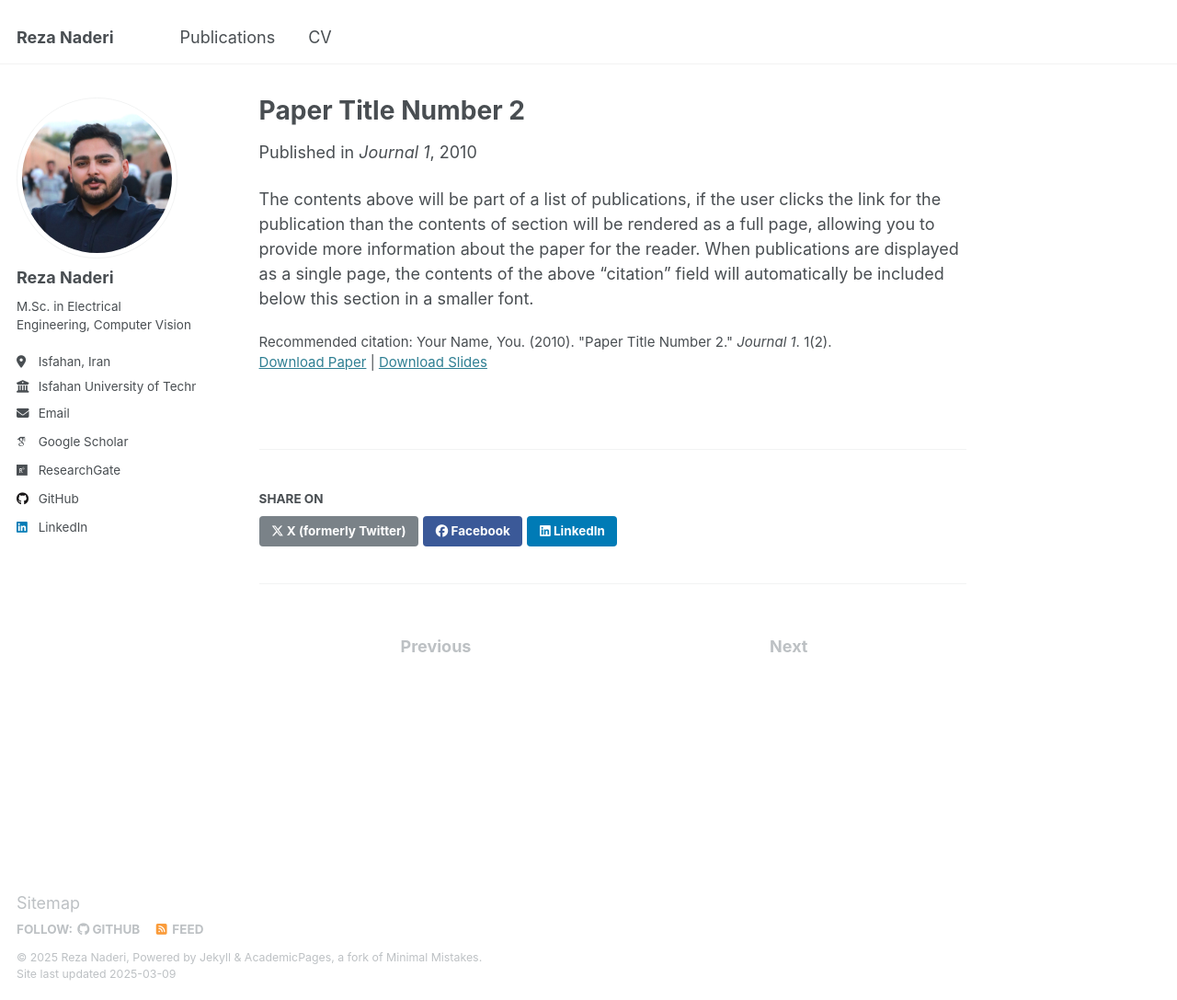
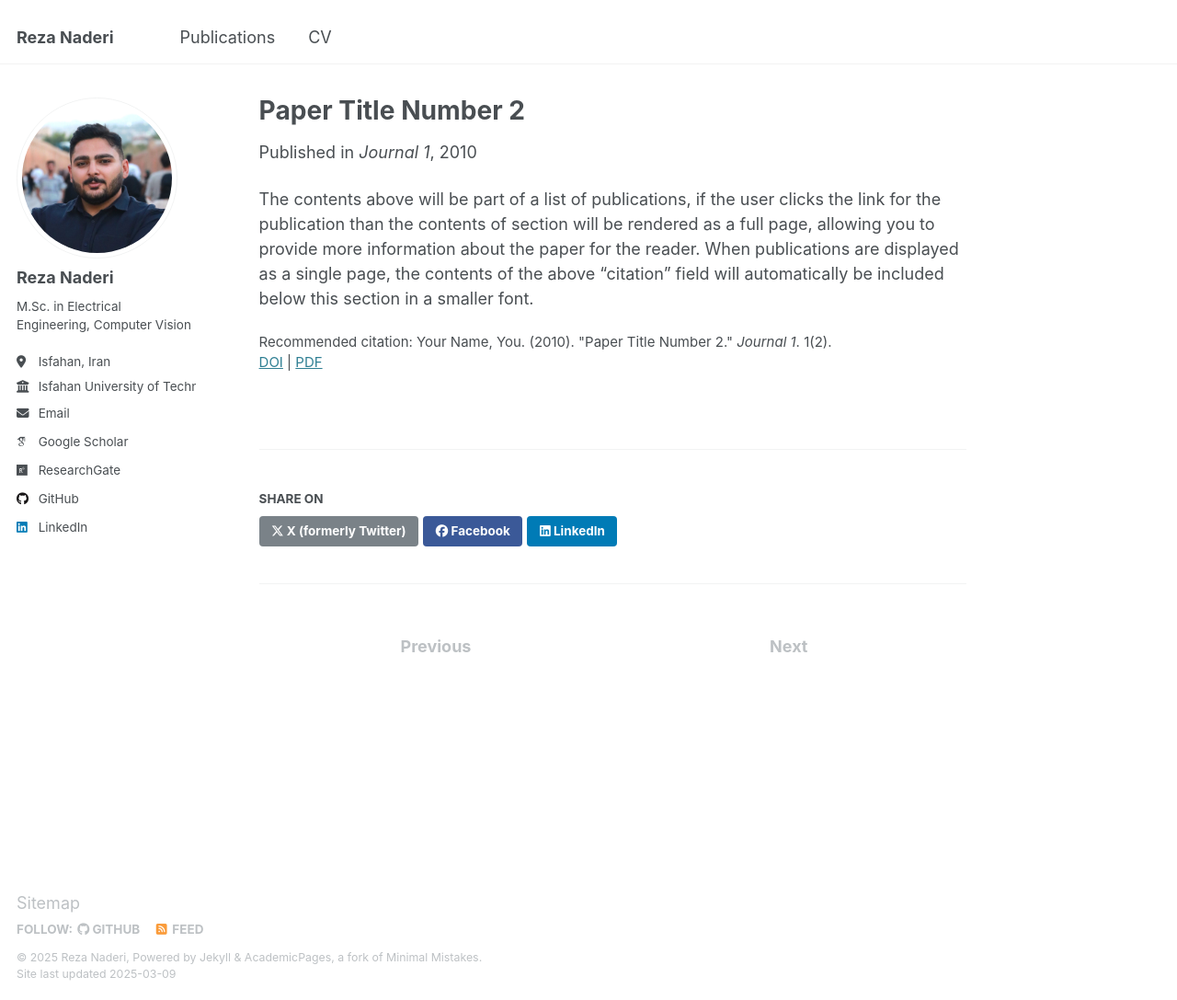
Before and after one commit to mohammadrezanaderi4/mohammadrezanaderi4.github.io, a Jekyll site: the page built from _publications/2010-10-01-paper-title-number-2.md, in a window 1280 px wide and 1087 px high. Shown: the whole window at 92% size. Built offline with Jekyll 4.4.1, drawn with Linux system fonts in a browser that asks for light colours; some web fonts are replaced.

Commit message:
Update single.html

```diff
--- a/_layouts/single.html
+++ b/_layouts/single.html
@@ -48,15 +48,15 @@
         {{ content }}
 
         {% if page.citation and page.paperurl and page.slidesurl %}
-          <p style="font-size: smaller">Recommended citation: {{ page.citation }}<br /><a href="{{ page.paperurl }}">Download Paper</a> | <a href="{{ page.slidesurl }}">Download Slides</a></p>
+          <p style="font-size: smaller">Recommended citation: {{ page.citation }}<br /><a href="{{ page.paperurl }}">DOI</a> | <a href="{{ page.slidesurl }}">PDF</a></p>
         {% elsif page.citation and page.paperurl %}
-          <p style="font-size: smaller">Recommended citation: {{ page.citation }}<br /><a href="{{ page.paperurl }}">Download Paper</a></p>
+          <p style="font-size: smaller">Recommended citation: {{ page.citation }}<br /><a href="{{ page.paperurl }}">DOI</a></p>
         {% elsif page.citation and page.slidesurl %}
-          <p style="font-size: smaller">Recommended citation: {{ page.citation }}<br /><a href="{{ page.slidesurl }}">Download Slides</a></p>
+          <p style="font-size: smaller">Recommended citation: {{ page.citation }}<br /><a href="{{ page.slidesurl }}">PDF</a></p>
         {% elsif page.citation %}
           <p style="font-size: smaller">Recommended citation: {{ page.citation }}</p>
         {% elsif page.slidesurl %}
-          <p style="font-size: smaller"><a href="{{ page.slidesurl }}">Download Slides</a></p>
+          <p style="font-size: smaller"><a href="{{ page.slidesurl }}">PDF</a></p>
         {% endif %}
 
         {% if page.link %}<div><a href="{{ page.link }}" class="btn">{{ site.data.ui-text[site.locale].ext_link_label | default: "Direct Link" }}</a></div>{% endif %}
```
